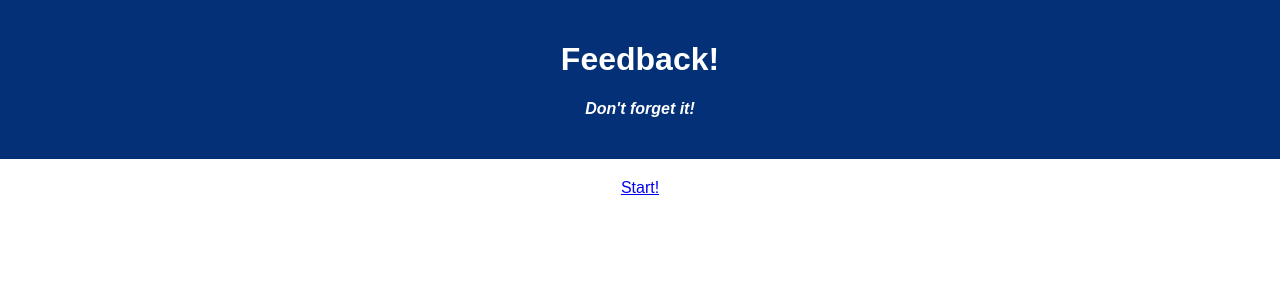
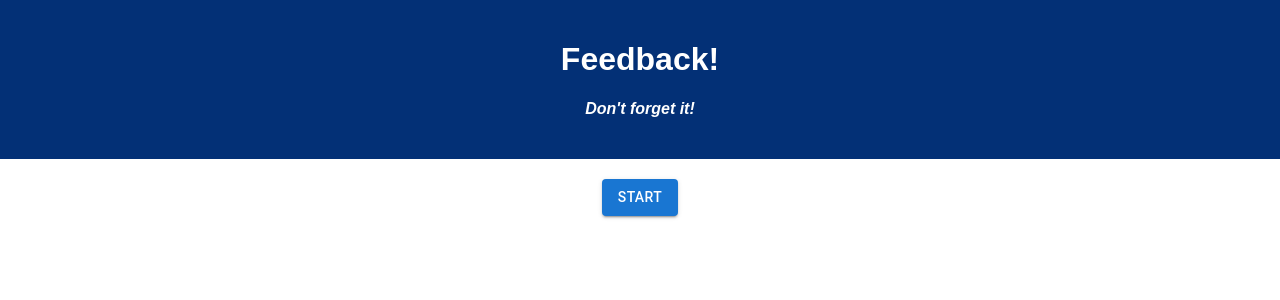
Before and after one commit to NekoPrim/weekend-redux-feedback-loop, a React (Create React App) app: page /feel in a window 1280 px wide. Shown: the top 300 px of the page. Built offline with nearby package versions, Linux system fonts and the light colour scheme.

Commit message:
fixed start button

```diff
--- a/src/components/App/App.jsx
+++ b/src/components/App/App.jsx
@@ -1,6 +1,7 @@
 import React from 'react';
 // import HashRouter, Route, and Link
 import {HashRouter as Router, Route, Link} from 'react-router-dom';
+import {Button} from '@mui/material';
 // import components
 import Feel from '../Feel/Feel';
 import Understand from '../Understand/Understand';
@@ -23,7 +24,7 @@ function App() {
         <h4>Don't forget it!</h4>
       </header>
         <nav>
-        <Link to="/feel">Start!</Link>
+        <Button component={Link} to="/feel" variant="contained">Start</Button>
         </nav>
 
         <Route exact path="/feel">
```
Also changed, not shown: src/index.js (+8 -0 lines).
